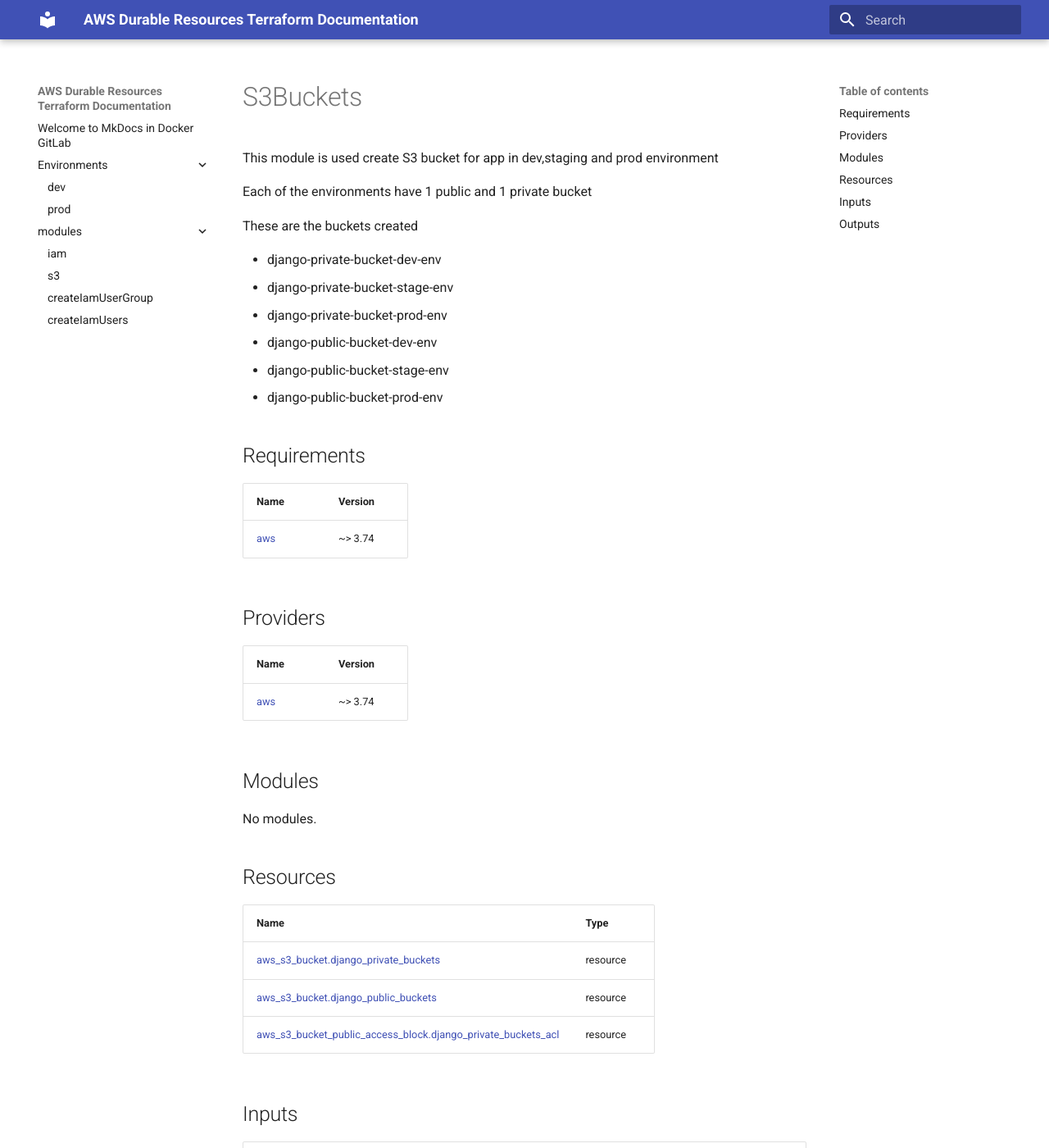
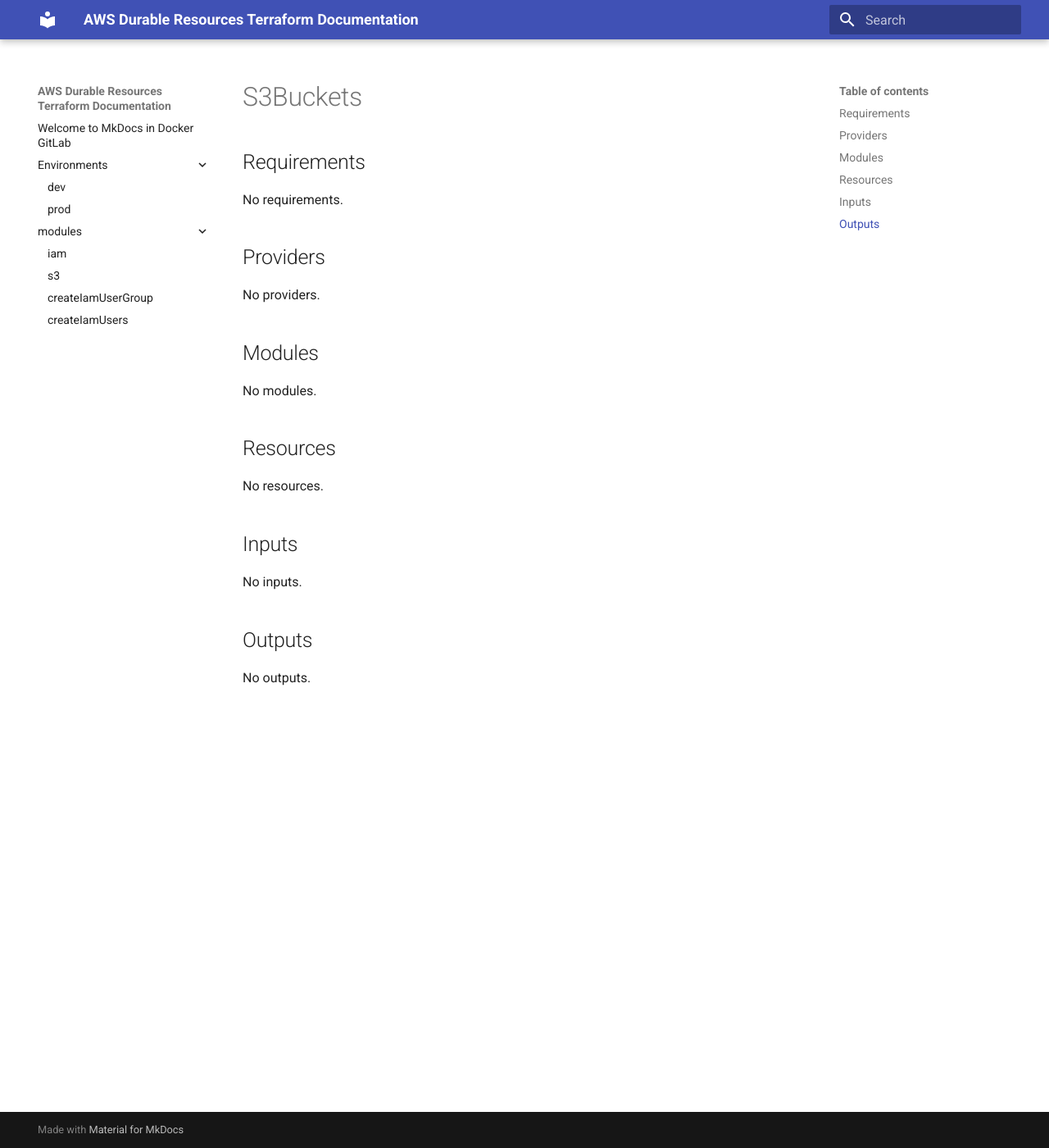
Before and after one commit to marcodv/durable_resources, an MkDocs documentation site: the page built from docs/S3Buckets.md, in a window 1280 px wide and 1400 px high. Shown: the whole window at 82% size. Built offline with MkDocs 1.6.1 and Material for MkDocs 9.7.7, drawn with Linux system fonts in a browser that asks for light colours; some of the changed text lies outside the part shown.

```diff
--- a/docs/S3Buckets.md
+++ b/docs/S3Buckets.md
@@ -1,28 +1,11 @@
 <!-- BEGIN_TF_DOCS -->
-This module is used create S3 bucket for app in dev,staging and prod environment
-
-Each of the environments have 1 public and 1 private bucket
-
-These are the buckets created
-
-- django-private-bucket-dev-env
-- django-private-bucket-stage-env
-- django-private-bucket-prod-env
-- django-public-bucket-dev-env
-- django-public-bucket-stage-env
-- django-public-bucket-prod-env
-
 ## Requirements
 
-| Name | Version |
-|------|---------|
-| <a name="requirement_aws"></a> [aws](#requirement\_aws) | ~> 3.74 |
+No requirements.
 
 ## Providers
 
-| Name | Version |
-|------|---------|
-| <a name="provider_aws"></a> [aws](#provider\_aws) | ~> 3.74 |
+No providers.
 
 ## Modules
 
@@ -30,18 +13,11 @@ No modules.
 
 ## Resources
 
-| Name | Type |
-|------|------|
-| [aws_s3_bucket.django_private_buckets](https://registry.terraform.io/providers/hashicorp/aws/latest/docs/resources/s3_bucket) | resource |
-| [aws_s3_bucket.django_public_buckets](https://registry.terraform.io/providers/hashicorp/aws/latest/docs/resources/s3_bucket) | resource |
-| [aws_s3_bucket_public_access_block.django_private_buckets_acl](https://registry.terraform.io/providers/hashicorp/aws/latest/docs/resources/s3_bucket_public_access_block) | resource |
+No resources.
 
 ## Inputs
 
-| Name | Description | Type | Default | Required |
-|------|-------------|------|---------|:--------:|
-| <a name="input_django_private_buckets"></a> [django\_private\_buckets](#input\_django\_private\_buckets) | List of private buckets used by django app | `list(string)` | n/a | yes |
-| <a name="input_django_public_buckets"></a> [django\_public\_buckets](#input\_django\_public\_buckets) | List of public buckets used by django app | `list(string)` | n/a | yes |
+No inputs.
 
 ## Outputs
 
```
Also changed, not shown: 3 other files.
